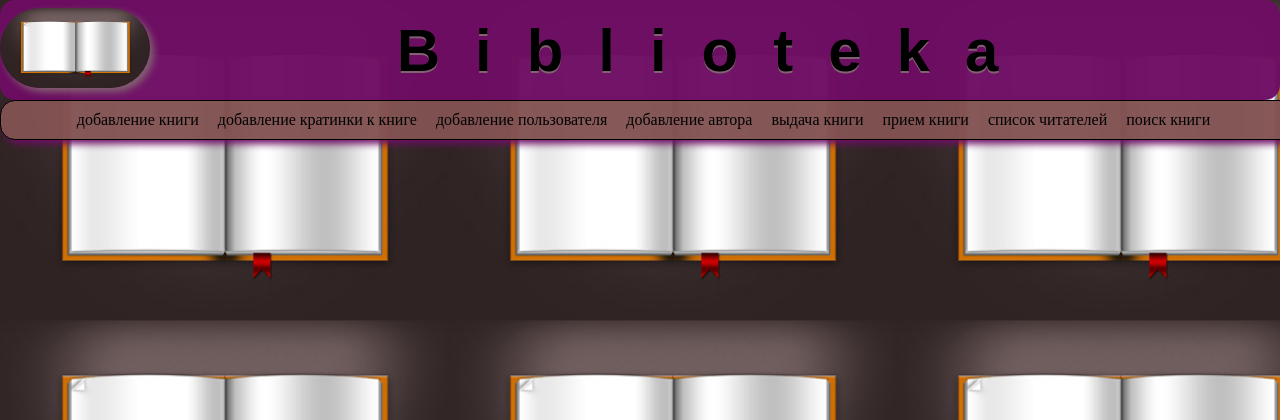
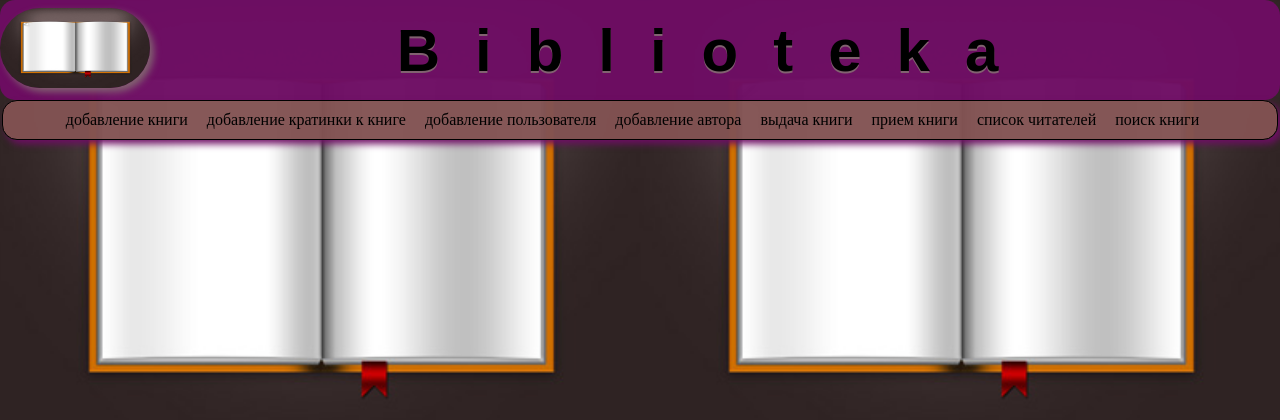
Before and after one commit to spilbergg/for_chak, a Django app: page /lib/ in a window 1280 px wide. Shown: the top 420 px of the page. Run offline with Django 4.2, Linux system fonts and the light colour scheme.

Commit message:
edited_css

```diff
--- a/library/main/static/css/main.css
+++ b/library/main/static/css/main.css
@@ -1,16 +1,16 @@
 body{
     background: url(../images/background_main_page.jpg);
-    background-size: 35%;
+    background-size: 50%;
     margin: 0;
     padding: 0;
 }
 #menu{
-    margin: 0;
+    margin: 0 auto;
     padding: 10px;
     list-style-type: none;
     border: 1px solid #000000;
     border-radius: 15px;
-    width: 100%;
+    width: 98%;
     color: #960688f7;
     font-size: 16px;
     background-color: #825252f6;
--- a/library/main/templates/main_page.html
+++ b/library/main/templates/main_page.html
@@ -8,7 +8,7 @@
 </head>
 <body>
 <header id = "header">
-    <a href="https://mail.ru/"><img src="{% static 'images/background_main_page.jpg' %}" alt="" class = "header__logo"></a>
+    <a href="{%url 'lib:main_page'%}"><img src="{% static 'images/background_main_page.jpg' %}" alt="" class = "header__logo"></a>
     <block>Biblioteka</block>
 </header>
 
```
